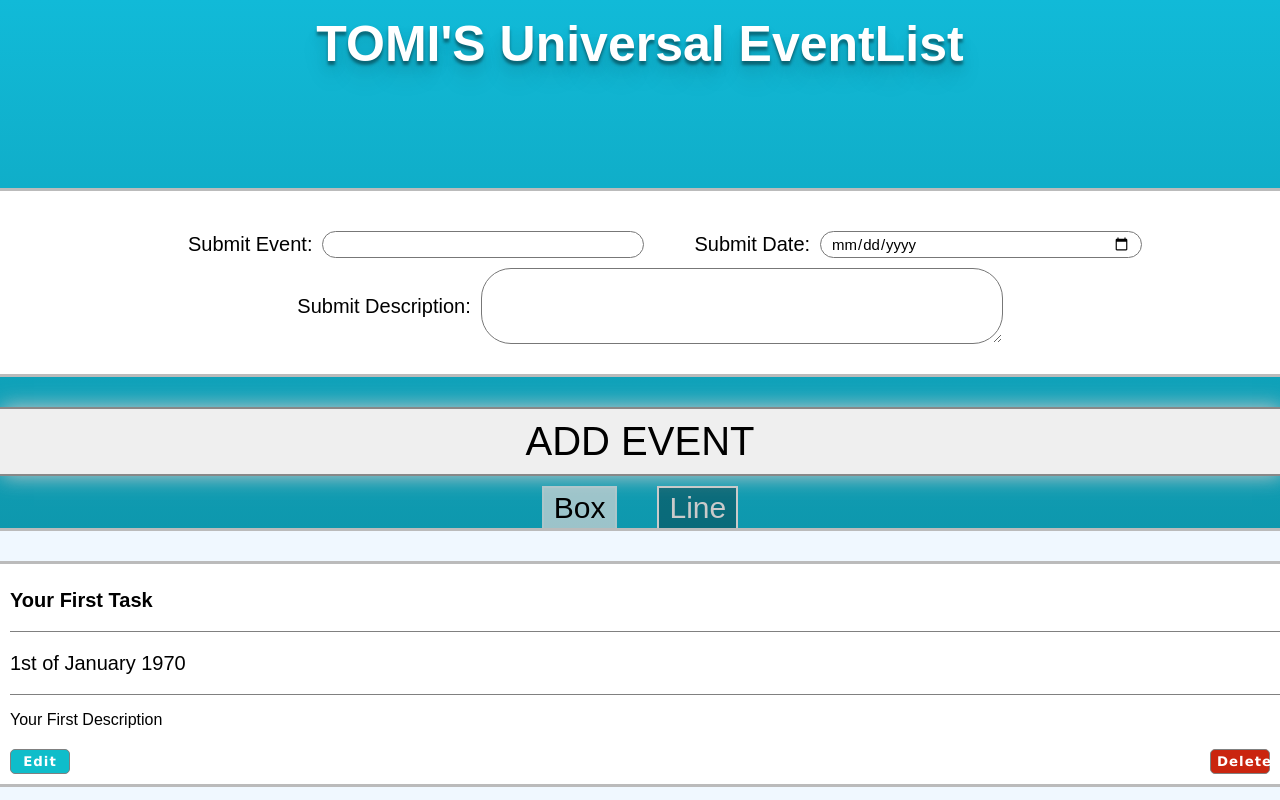
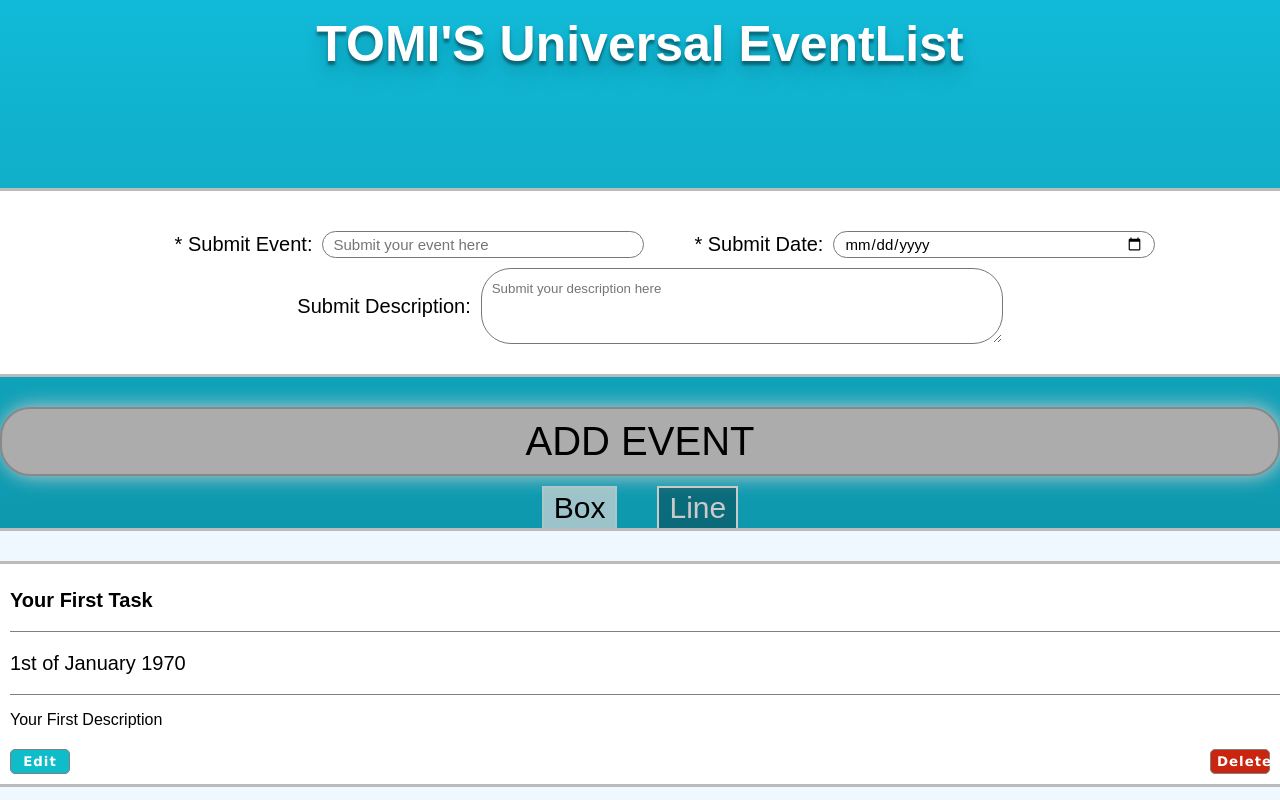
Before and after one commit to TomiPBass/vue-tasklist, a Vue app: page /#/ in a window 1280 px wide. Shown: the top 800 px of the page. Built offline with nearby package versions, Linux system fonts and the light colour scheme.

Commit message:
feat: disabledAdd button if !"title" or "date"

```diff
--- a/src/components/AddTask.vue
+++ b/src/components/AddTask.vue
@@ -3,16 +3,17 @@
         <div class="header">
             <div class="top_row">
                 <div class="task_form">
-                    <label for="submit_taskForm">Submit Event:</label>
+                    <label for="submit_taskForm">* Submit Event:</label>
                     <input
                         id="taskForm"
                         v-model="newTask.newTitle"
+                        placeholder="Submit your event here"
                         type="text"
                         name="taskForm"
                     >
                 </div>
                 <div class="date_form">
-                    <label for="submit_dateForm">Submit Date:</label>
+                    <label for="submit_dateForm">* Submit Date:</label>
                     <input
                         id="dateForm"
                         v-model="newTask.newDate"
@@ -27,6 +28,7 @@
                 <textarea
                     id="descriptionForm"
                     v-model="newTask.newDesc"
+                    placeholder="Submit your description here"
                     cols="20"
                     rows="4"
                 />
@@ -35,6 +37,7 @@
     </div>
     <div class="add_task">
         <ButtonPrimary
+            :disabled="!newTask.newTitle || !newTask.newDate"
             @click="addTask(), sortTasks()"
         >
             ADD EVENT
--- a/src/components/ButtonPrimary.vue
+++ b/src/components/ButtonPrimary.vue
@@ -20,6 +20,17 @@
   box-shadow: 2px 0px 20px rgb(202, 202, 202);
 }
 
+.add_task_button:disabled{
+  font-size: 40px;
+  padding: 10px 200px;
+  border: 2px solid rgb(136, 136, 136);
+  border-radius: 30px;
+  color: black;
+  box-shadow: 2px 0px 20px rgb(202, 202, 202);
+  background-color: #acacac;
+}
+
+
 .add_task_button:hover{
   color: black;
   border: 2px solid rgb(255, 255, 255);
```
